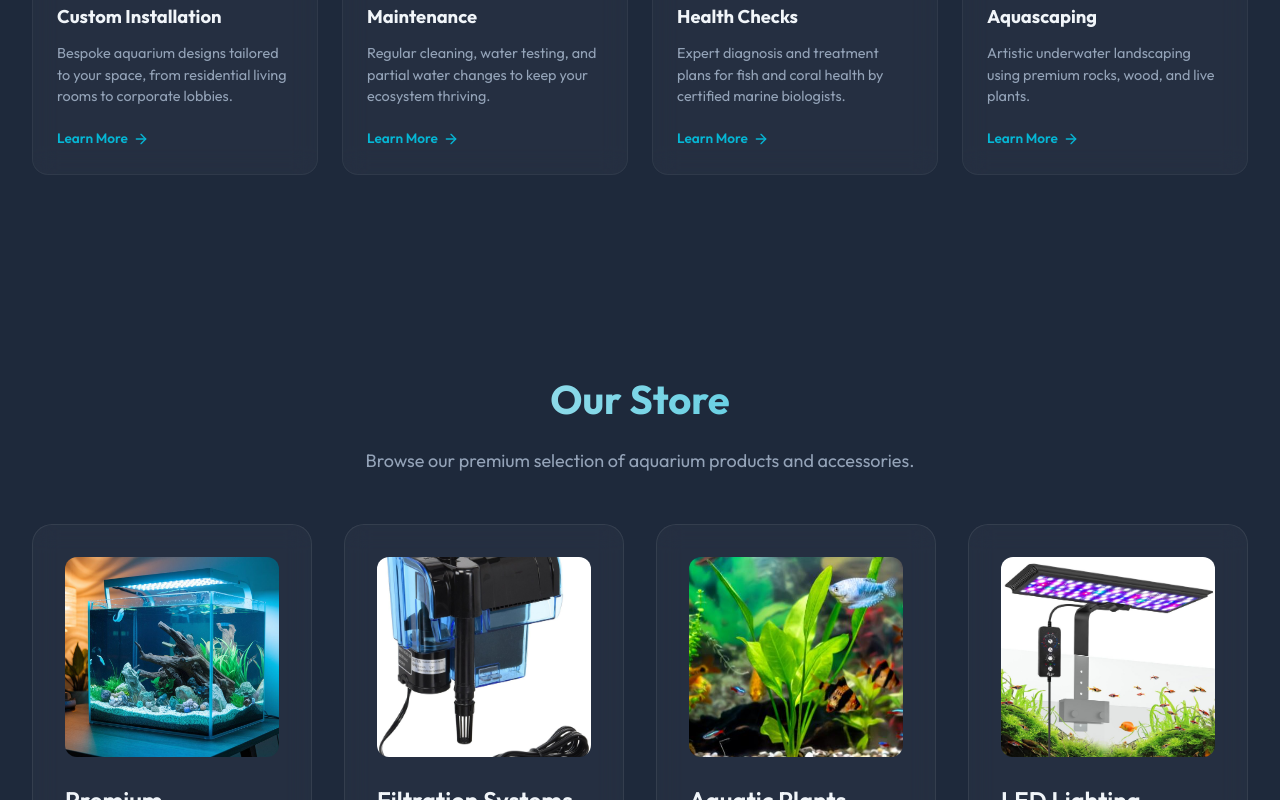
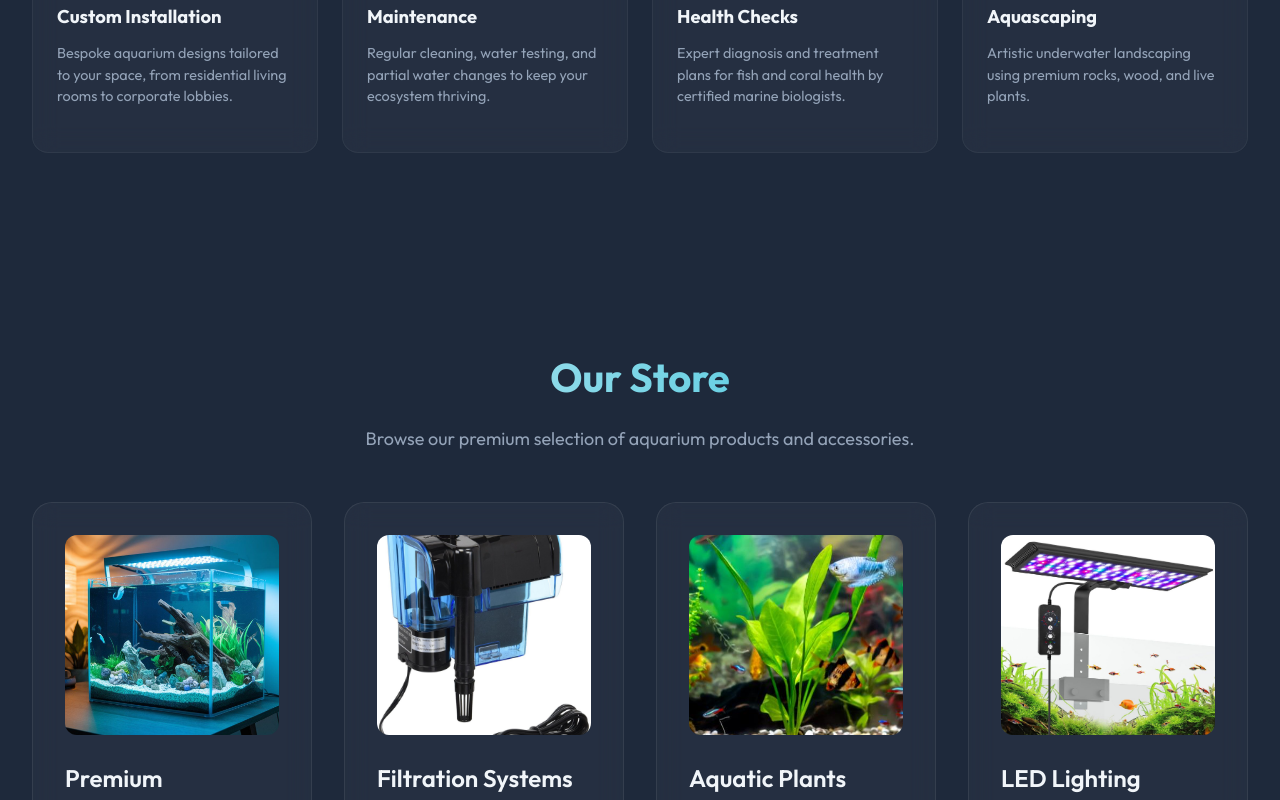
Before and after one commit to akindu02/Aquarium-Management-System, a React (Vite) app in the folder Frontend/: page / in a window 1280 px wide. Shown: the part 1140-1940 px from the top of the page. Built offline with nearby package versions, Linux system fonts and the light colour scheme.

Commit message:
modify the home page

```diff
--- a/Frontend/src/components/CTA.jsx
+++ b/Frontend/src/components/CTA.jsx
@@ -93,7 +93,7 @@ const CTA = () => {
             display: flex;
             flex-direction: column;
             gap: 1rem;
-            align-items: flex-start; /* Align items to the left */
+            align-items: center; /* Align items to the center */
         }
 
         .contact-row {
--- a/Frontend/src/components/Services.jsx
+++ b/Frontend/src/components/Services.jsx
@@ -46,9 +46,6 @@ const Services = () => {
                 </div>
                 <h3 className="service-title">{service.title}</h3>
                 <p className="service-desc">{service.description}</p>
-                <a href="#" className="service-link">
-                  Learn More <ArrowRight className="link-arrow" size={16} />
-                </a>
               </div>
             );
           })}
```
